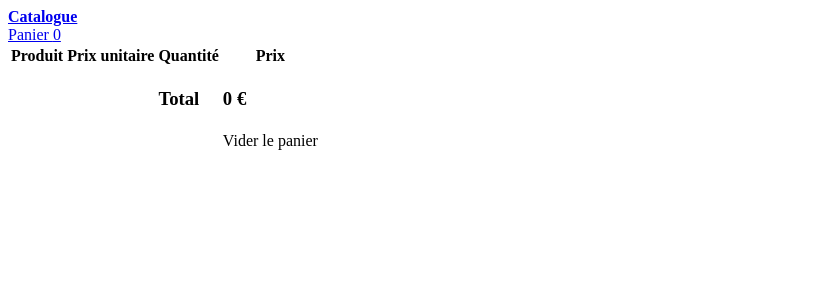
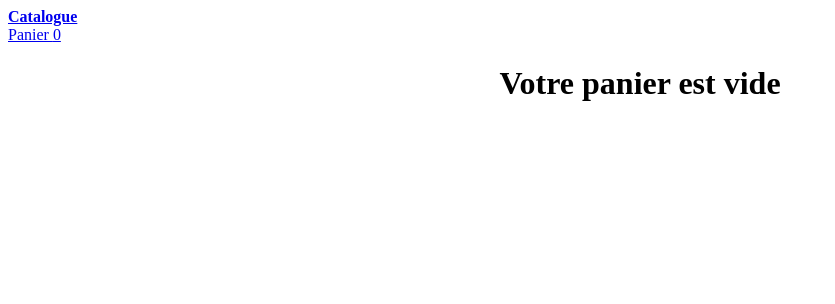
Before and after one commit to ChrisTruc/basicEcommerce, a Symfony app: template templates/cart/list-products.html.twig in a window 1280 px wide. Shown: the top 304 px of the page, without its empty margins (0-835 px from the left). Run offline with Twig, Linux system fonts and the light colour scheme; the template is opened without the code that fills it, so the values that code supplies are empty; some libraries are stand-ins or nearby versions.

Commit message:
delete cart

```diff
--- a/config/routes.yaml
+++ b/config/routes.yaml
@@ -9,3 +9,7 @@ show:
 listProducts:
   path: /list
   controller: App\Controller\CartController::listProducts
+
+deleteSession:
+  path: /deleteSession
+  controller: App\Controller\CartController::deleteSession
--- a/templates/cart/list-products.html.twig
+++ b/templates/cart/list-products.html.twig
@@ -6,6 +6,7 @@
 <div class="container">
     <div class="row">
         <div class="col-sm-12 col-md-10 col-md-offset-1">
+            {% if productsCart|length != 0 %}
             <table class="table table-hover">
                 <thead>
                     <tr>
@@ -29,7 +30,7 @@
                         <td class="col-sm-1 col-md-1 text-center">{{ cart[productCart.id] }}</td>
                         <td class="col-sm-1 col-md-1 text-center"><strong>{{ productCart.price * cart[productCart.id] }} &euro;</strong></td>
                     </tr>
-                    {% set total = total + productCart.price %}
+                    {% set total = total + (productCart.price * cart[productCart.id]) %}
                     {% endfor %}
                     <tr>
                         <td>   </td>
@@ -41,12 +42,15 @@
                         <td></td>
                         <td></td>
                         <td></td>
-                        <td><a class="btn btn-danger" type="button">
+                        <td><a class="btn btn-danger" type="button" href="{{ path('deleteSession') }}">
                             Vider le panier <span class="glyphicon glyphicon-play"></span>
                         </a></td>
                     </tr>
                 </tbody>
             </table>
+            {% else %}
+                <h1 align="center">Votre panier est vide</h1>
+            {% endif %}
         </div>
     </div>
 </div>
```
Also changed, not shown: src/Controller/CartController.php (+10 -0 lines).
